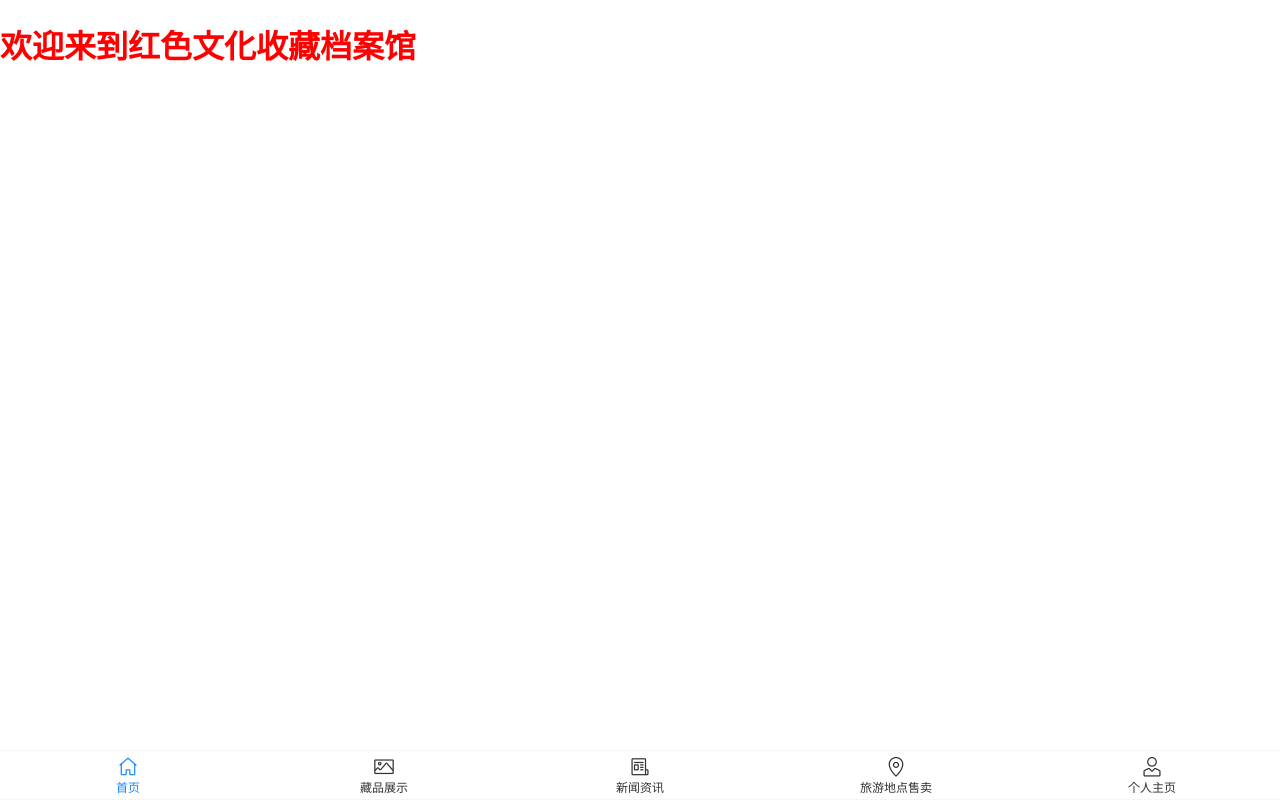
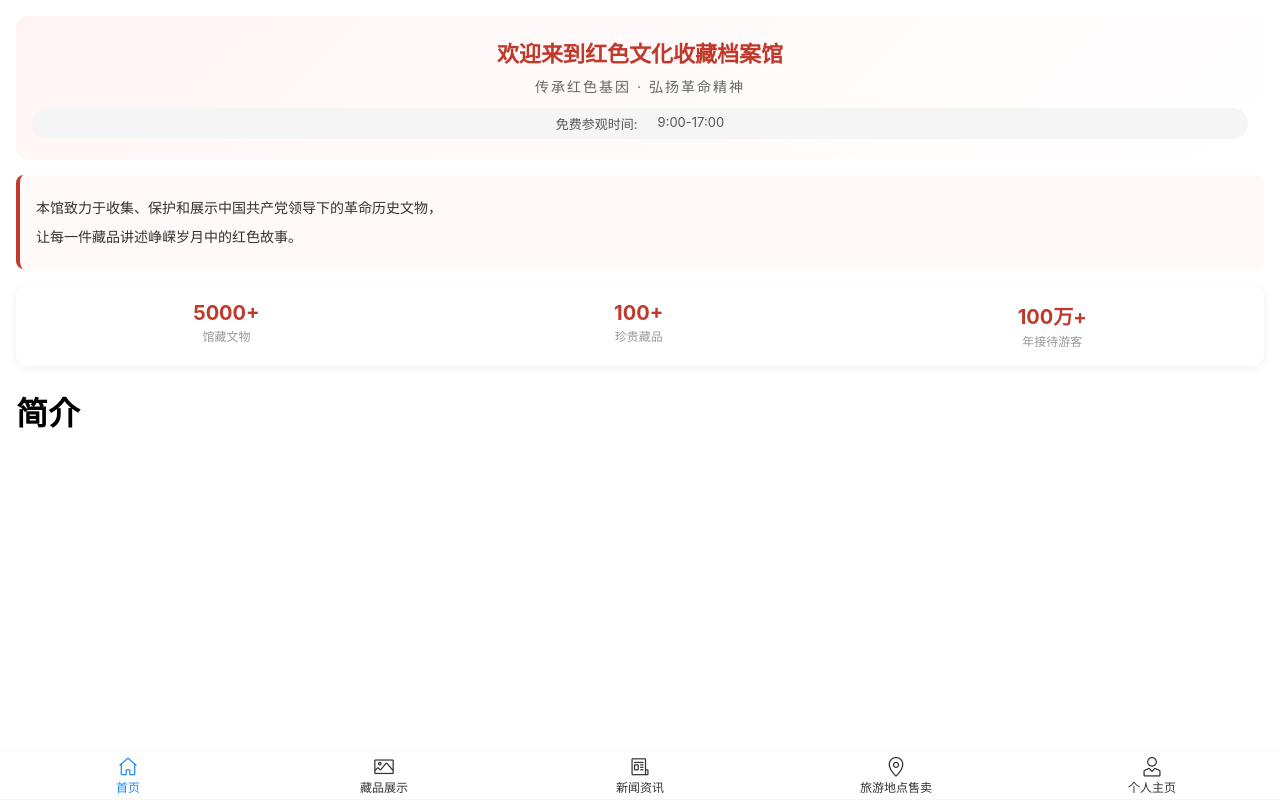
Before and after one commit to sbcdwl/vue3-vant-red-culture-archive, a Vue app: page / in a window 1280 px wide. Built offline with nearby package versions, Linux system fonts and the light colour scheme.

Commit message:
feat:完成Home模块 - req:B-001 内嵌“使用vant的card展示档案馆简介模块” - req:B-002 展示首页文字内容

```diff
--- a/src/views/Home.vue
+++ b/src/views/Home.vue
@@ -1,16 +1,118 @@
 <template>
-    <div>
-        <h1>欢迎来到红色文化收藏档案馆</h1>
+    <div class="home-container">
+        <div class="header">
+            <h1>欢迎来到红色文化收藏档案馆</h1>
+            <p class="subtitle">传承红色基因 · 弘扬革命精神</p>
+            <div class="badge">
+                <span>免费参观时间:</span>
+                <span>9:00-17:00</span>
+            </div>
+        </div>
+
+        <div class="intro-text">
+            <p>本馆致力于收集、保护和展示中国共产党领导下的革命历史文物，</p>
+            <p>让每一件藏品讲述峥嵘岁月中的红色故事。</p>
+        </div>
+
+        <div class="stats">
+            <div class="stat-item">
+                <span class="num">5000+</span>
+                <span class="label">馆藏文物</span>
+            </div>
+            <div class="stat-item">
+                <span class="num">100+</span>
+                <span class="label">珍贵藏品</span>
+            </div>
+            <div class="stat-item">
+                <span class="num">100万+</span>
+                <span class="label">年接待游客</span>
+            </div>
+        </div>
+
+        <Introduction />
     </div>
 </template>
 
 <script setup>
-
-
+import Introduction from './Introduction.vue'
 </script>
 
 <style scoped>
+.home-container {
+    padding: 16px;
+    padding-bottom: 60px;
+}
+
+.header {
+    text-align: center;
+    padding: 20px 16px;
+    background: linear-gradient(135deg, #fff5f5 0%, #ffffff 100%);
+    border-radius: 12px;
+    margin-bottom: 16px;
+}
+
 h1 {
-    color: red;
+    color: #c0392b;
+    font-size: 22px;
+    margin: 0 0 8px 0;
+}
+
+.subtitle {
+    color: #666;
+    font-size: 14px;
+    margin: 0 0 12px 0;
+    letter-spacing: 2px;
+}
+
+.badge {
+    display: flex;
+    justify-content: center;
+    gap: 20px;
+    font-size: 13px;
+    color: #555;
+    background: #f5f5f5;
+    padding: 6px 12px;
+    border-radius: 20px;
+}
+
+.intro-text {
+    background: #fff9f7;
+    padding: 16px;
+    border-radius: 8px;
+    margin-bottom: 16px;
+    border-left: 4px solid #c0392b;
+}
+
+.intro-text p {
+    margin: 4px 0;
+    font-size: 14px;
+    color: #333;
+    line-height: 1.8;
+}
+
+.stats {
+    display: flex;
+    justify-content: space-around;
+    background: white;
+    border-radius: 12px;
+    padding: 16px 0;
+    margin-bottom: 16px;
+    box-shadow: 0 2px 8px rgba(0, 0, 0, 0.06);
+}
+
+.stat-item {
+    text-align: center;
+}
+
+.num {
+    display: block;
+    font-size: 20px;
+    font-weight: bold;
+    color: #c0392b;
+}
+
+.label {
+    font-size: 12px;
+    color: #999;
 }
 </style>
--- /dev/null
+++ b/src/views/Introduction.vue
@@ -0,0 +1,5 @@
+<template>
+    <div>
+        <h1>简介</h1>
+    </div>
+</template>
```
